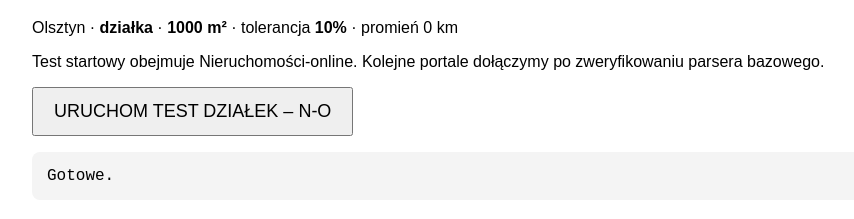
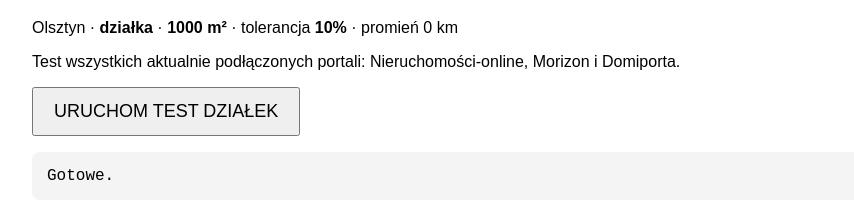
Before and after one commit to denem1984/Analizator-cen-ofertowych, a website: page diagnostic-plots.html in a window 1280 px wide. Shown: the part 121-340 px from the top of the page, without its empty margins (108-962 px from the left). Drawn offline with Linux system fonts and the light colour scheme.

Commit message:
Zaktualizuj tester działek dla wszystkich portali

```diff
--- a/diagnostic-plots.html
+++ b/diagnostic-plots.html
@@ -1 +1 @@
-<!doctype html><meta charset="utf-8"><title>Diagnostyka działek – Combined API</title><style>body{font:16px Arial;max-width:1000px;margin:40px auto;padding:20px}button{font-size:18px;padding:12px 20px}pre{white-space:pre-wrap;background:#f4f4f4;padding:15px;border-radius:8px}</style><h1>Diagnostyka działek – Combined API</h1><p>Olsztyn · <b>działka</b> · <b>1000 m²</b> · tolerancja <b>10%</b> · promień 0 km</p><p>Test startowy obejmuje Nieruchomości-online. Kolejne portale dołączymy po zweryfikowaniu parsera bazowego.</p><button onclick="run()">URUCHOM TEST DZIAŁEK – N-O</button><pre id="out">Gotowe.</pre><script>async function run(){const o=document.getElementById('out');o.textContent='Uruchamiam test działek…';try{const r=await fetch('/api/live/combined?location=Olsztyn&area=1000&tolerance=10&radius=0&propertyType=dzialka',{cache:'no-store'});const t=await r.text();o.textContent='HTTP '+r.status+'\n\n'+t}catch(e){o.textContent='BŁĄD: '+e.message}}</script>
+<!doctype html><meta charset="utf-8"><title>Diagnostyka działek – Combined API</title><style>body{font:16px Arial;max-width:1000px;margin:40px auto;padding:20px}button{font-size:18px;padding:12px 20px}pre{white-space:pre-wrap;background:#f4f4f4;padding:15px;border-radius:8px}</style><h1>Diagnostyka działek – Combined API</h1><p>Olsztyn · <b>działka</b> · <b>1000 m²</b> · tolerancja <b>10%</b> · promień 0 km</p><p>Test wszystkich aktualnie podłączonych portali: Nieruchomości-online, Morizon i Domiporta.</p><button onclick="run()">URUCHOM TEST DZIAŁEK</button><pre id="out">Gotowe.</pre><script>async function run(){const o=document.getElementById('out');o.textContent='Uruchamiam test działek…';try{const r=await fetch('/api/live/combined?location=Olsztyn&area=1000&tolerance=10&radius=0&propertyType=dzialka',{cache:'no-store'});const t=await r.text();o.textContent='HTTP '+r.status+'\n\n'+t}catch(e){o.textContent='BŁĄD: '+e.message}}</script>
```
